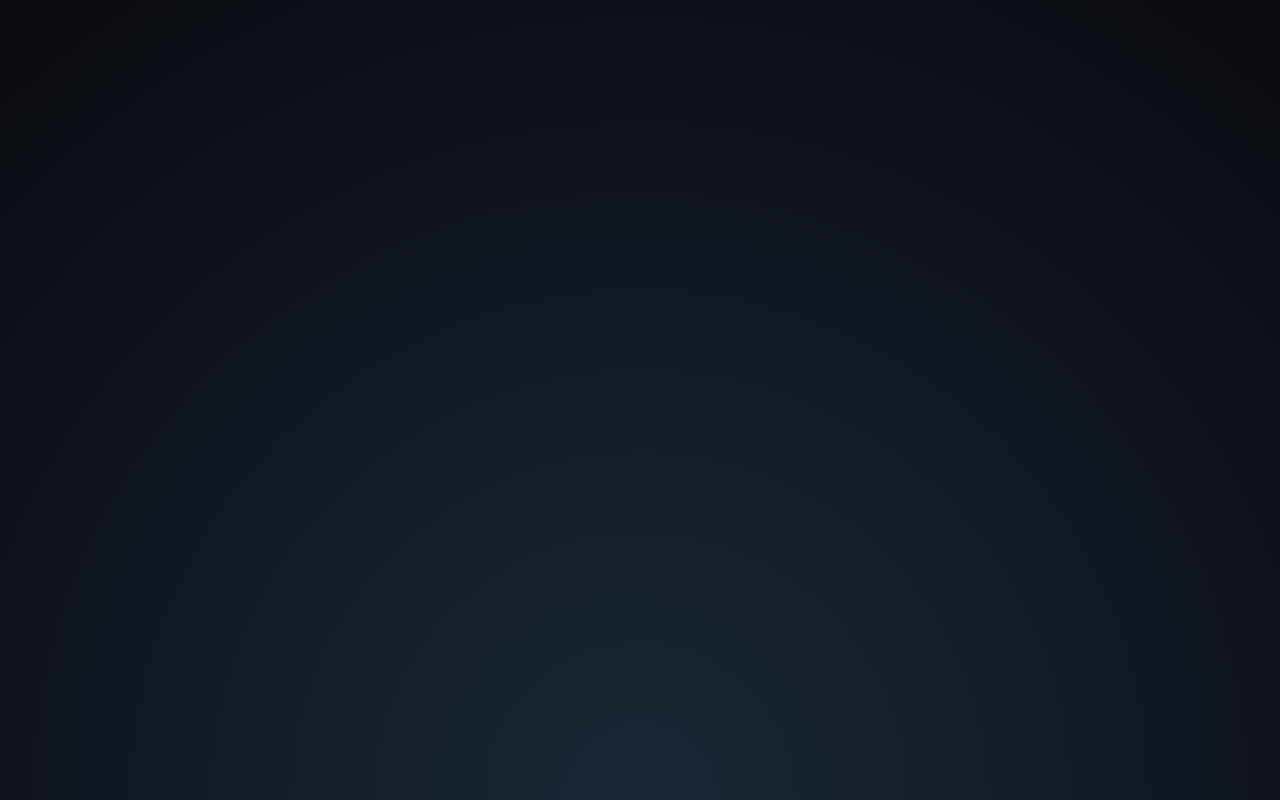
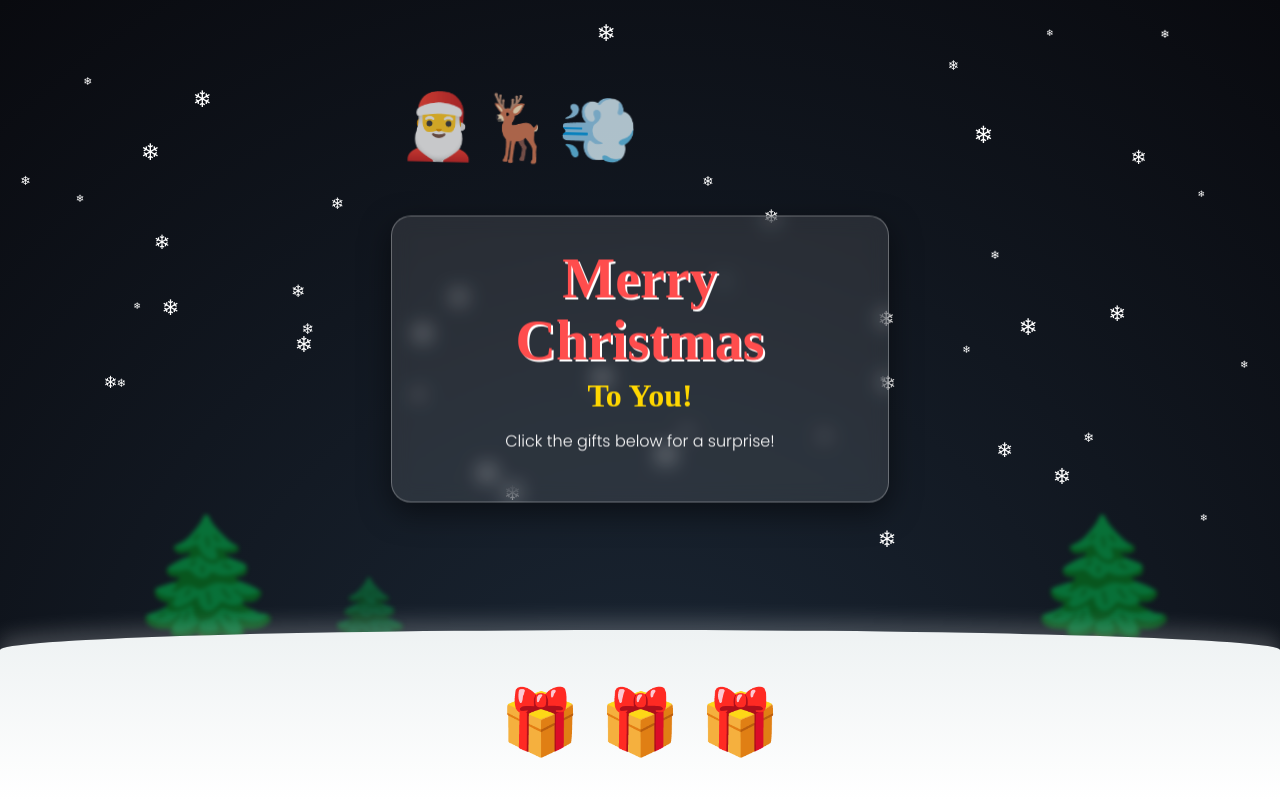
Before and after one commit to cabandonjordan/PASKOBAI, a React (Vite) app: page / in a window 1280 px wide. Built offline with nearby package versions, Linux system fonts and the light colour scheme; a web font is replaced by a local one.

Commit message:
Fixed missing height issue

```diff
--- a/src/App.css
+++ b/src/App.css
@@ -3,20 +3,25 @@
 :root {
   --primary-red: #ff3333;
   --gold: #ffd700;
-  --bg-gradient: linear-gradient(135deg, #1a2a6c 0%, #b21f1f 50%, #fdbb2d 100%); /* Sunset/Night vibe */
+  --bg-gradient: linear-gradient(135deg, #1a2a6c 0%, #b21f1f 50%, #fdbb2d 100%);
   --snow-white: #f0f4f8;
 }
 
-body {
+/* --- THE FIX IS HERE --- */
+html, body, #root {
+  width: 100%;
+  height: 100%;
   margin: 0;
   padding: 0;
-  height: 100vh;
-  width: 100vw;
-  overflow: hidden;
+  overflow: hidden; /* Lock the screen so no scrollbars appear */
+}
+/* ----------------------- */
+
+body {
   background: radial-gradient(circle at bottom, #1b2735 0%, #090a0f 100%);
   font-family: 'Poppins', sans-serif;
   color: white;
-  user-select: none; /* Prevents highlighting text when clicking fast */
+  user-select: none;
 }
 
 .container {
@@ -56,7 +61,7 @@ body {
 .santa-container {
   position: absolute;
   top: 10%;
-  left: -20%; /* Start off-screen */
+  left: -20%;
   font-size: 4rem;
   z-index: 2;
   animation: flyAcross 15s linear infinite;
@@ -113,7 +118,7 @@ p {
 .gifts-row {
   display: flex;
   gap: 20px;
-  z-index: 20; /* On top of ground */
+  z-index: 20;
   margin-bottom: 10px;
 }
 
```
